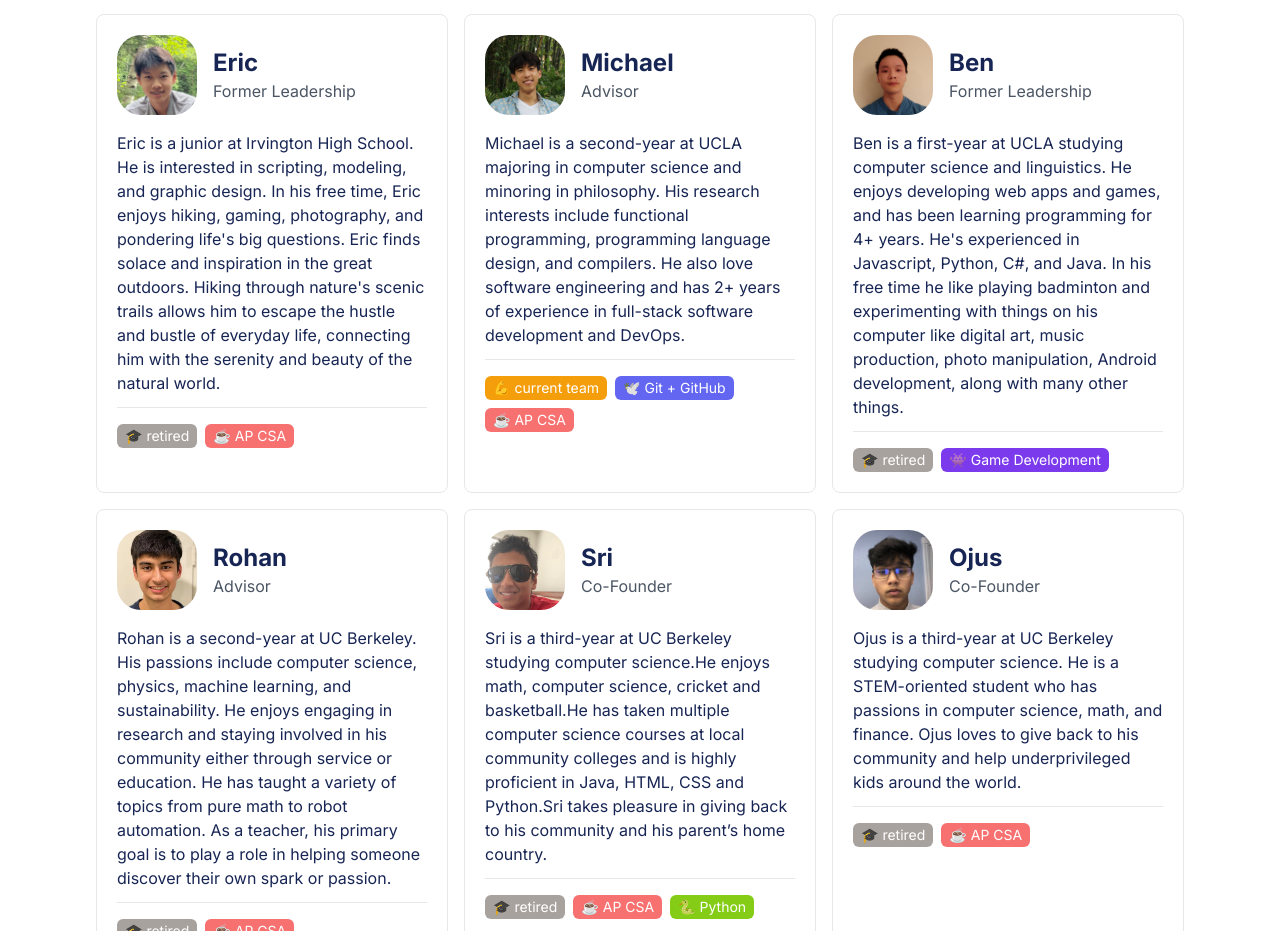
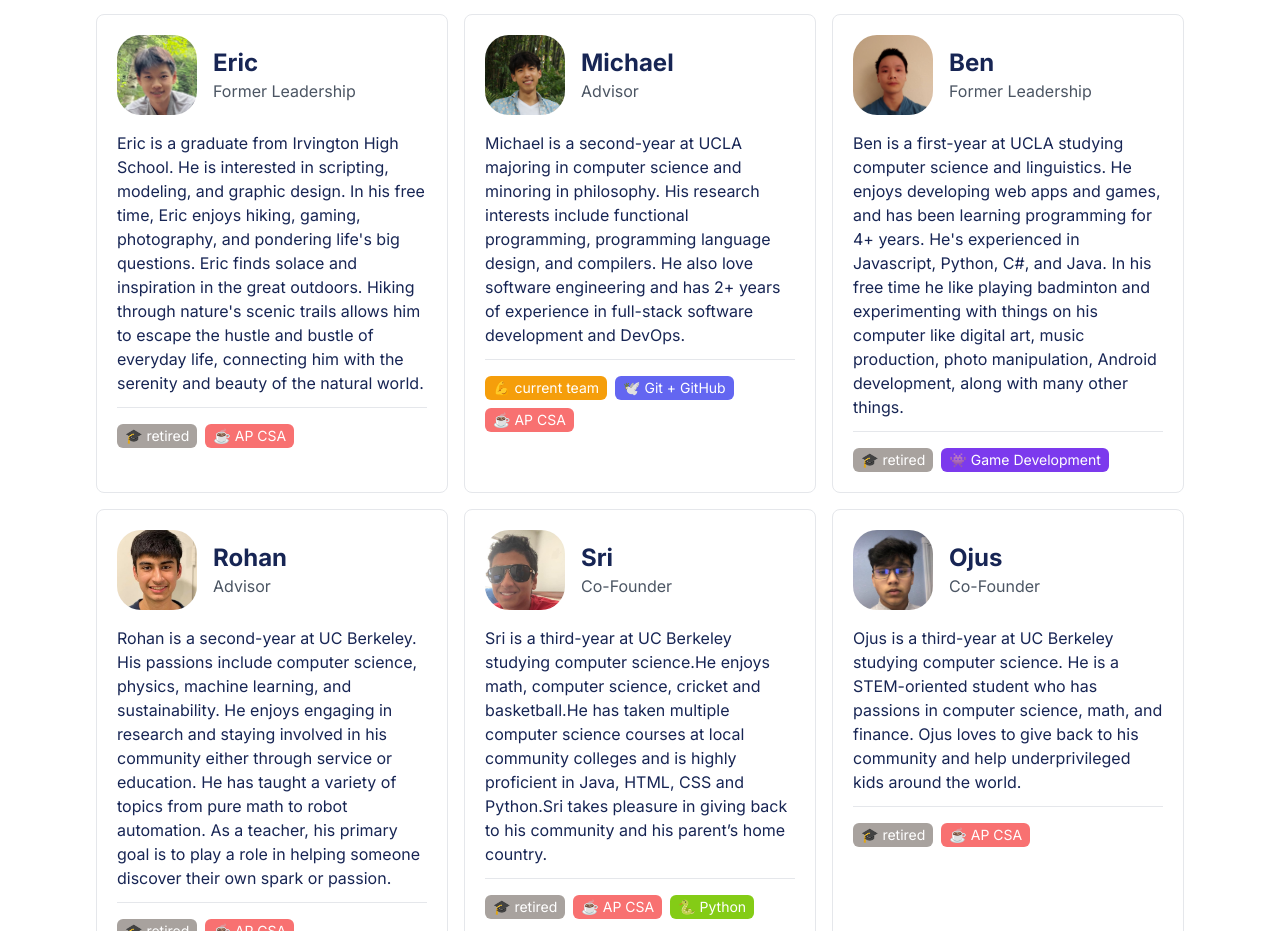
Before and after one commit to hellolol346/hackathon4kids.org, a Next.js app: page /about in a window 1280 px wide. Shown: the part 1021-1952 px from the top of the page. Built offline with nearby package versions, Linux system fonts and the light colour scheme.

Commit message:
Update EricLan.tsx

```diff
--- a/src/app/about/EricLan.tsx
+++ b/src/app/about/EricLan.tsx
@@ -8,7 +8,7 @@ const EricLanCard = () => (
     avatar={ericLan}
     tags={[Tag.RetiredInstructor, Tag.APCSA]}
   >
-    Eric is a junior at Irvington High School. He is interested in scripting, modeling, and graphic design.
+    Eric is a graduate from Irvington High School. He is interested in scripting, modeling, and graphic design.
     In his free time, Eric enjoys hiking, gaming, photography, and pondering life&apos;s big questions.
     Eric finds solace and inspiration in the great outdoors. Hiking through nature&apos;s scenic trails allows
     him to escape the hustle and bustle of everyday life, connecting him with the serenity and beauty of the natural world.
```
